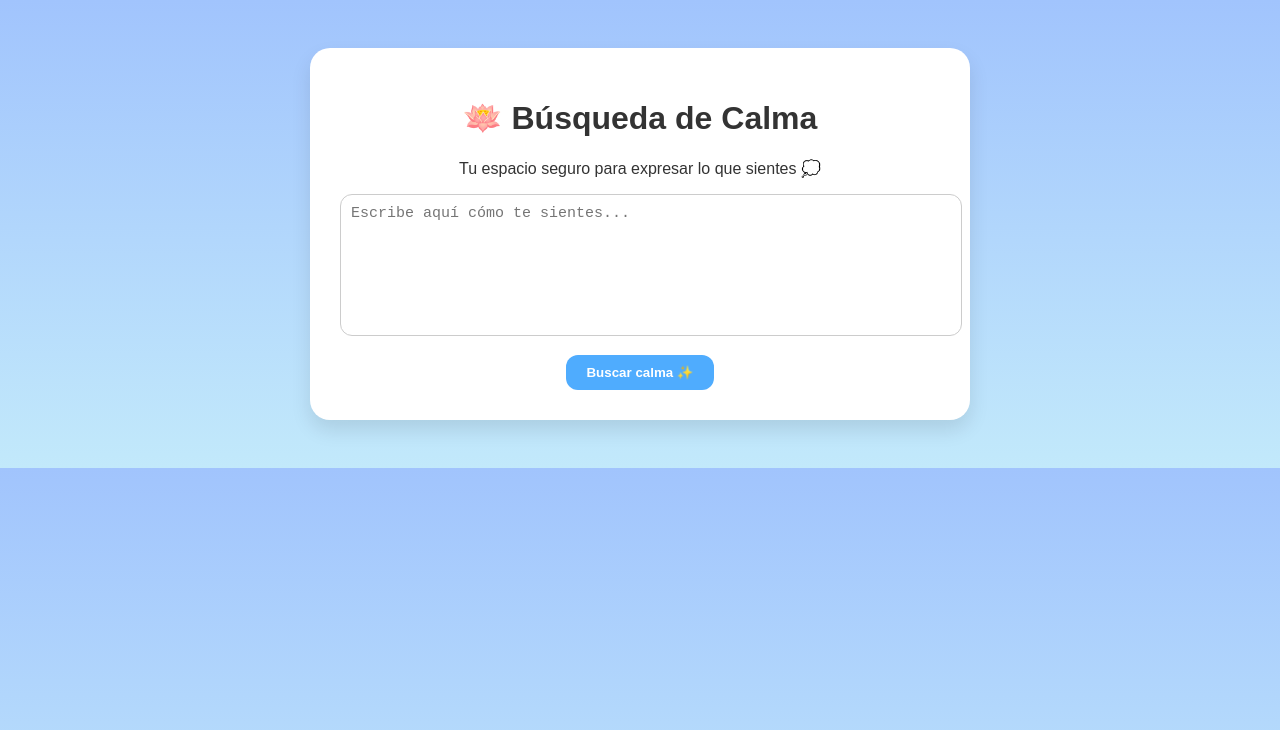
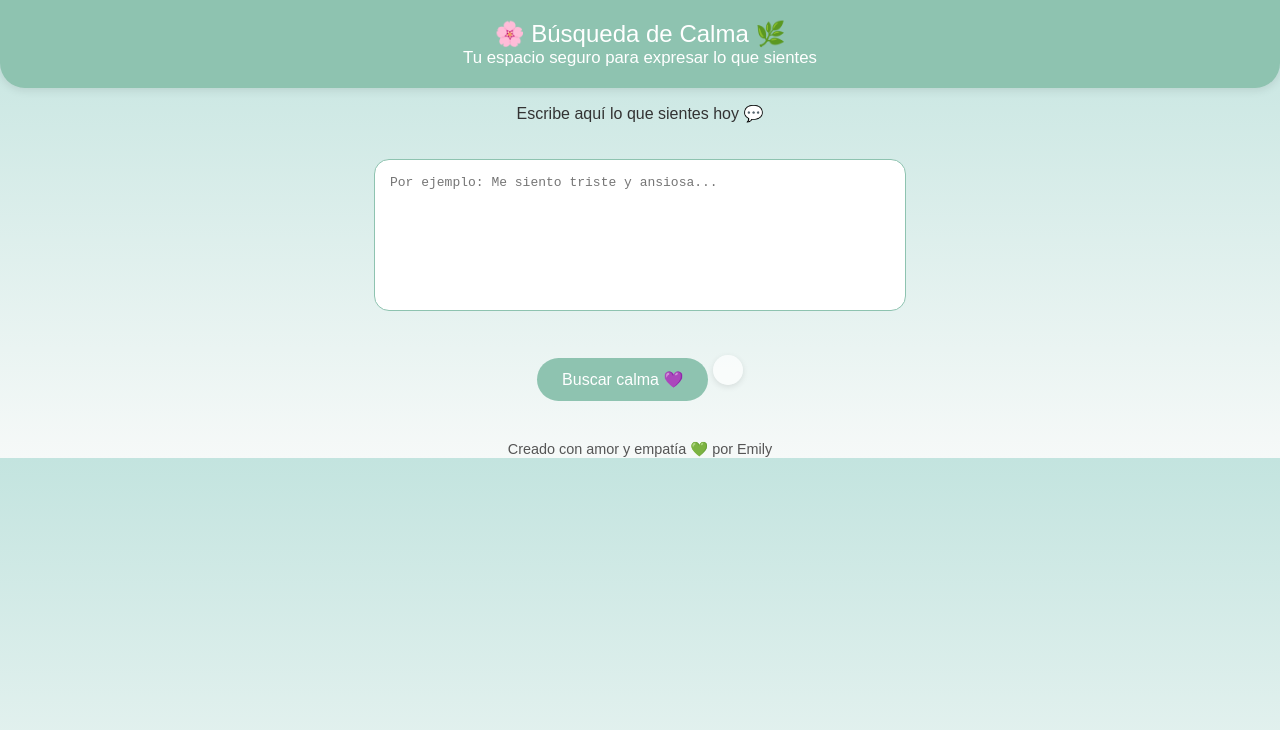
Before and after one commit to bellavargas1505-bot/Calm-Quest-, a plain HTML site: page index.html in a window 1280 px wide. Drawn offline with Linux system fonts and the light colour scheme.

Commit message:
Actualización: versión con respuestas automáticas

```diff
--- a/index.html
+++ b/index.html
@@ -1,57 +1,114 @@
 <!DOCTYPE html>
 <html lang="es">
 <head>
-  <meta charset="UTF-8">
-  <meta name="viewport" content="width=device-width, initial-scale=1.0">
-  <title>Búsqueda de Calma</title>
+  <meta charset="UTF-8" />
+  <meta name="viewport" content="width=device-width, initial-scale=1.0" />
+  <title>Búsqueda de Calma 🌿</title>
   <style>
     body {
-      background: linear-gradient(180deg, #a1c4fd, #c2e9fb);
-      font-family: 'Poppins', sans-serif;
+      font-family: "Poppins", sans-serif;
+      background: linear-gradient(180deg, #c3e4df, #f6f9f8);
       color: #333;
+      margin: 0;
+      padding: 0;
       text-align: center;
-      padding: 40px;
     }
-    .card {
-      background: white;
-      border-radius: 20px;
-      max-width: 600px;
-      margin: auto;
-      padding: 30px;
-      box-shadow: 0 10px 20px rgba(0,0,0,0.1);
+
+    header {
+      background-color: #8ec3b0;
+      color: white;
+      padding: 20px;
+      border-radius: 0 0 25px 25px;
+      font-size: 1.5em;
+      box-shadow: 0 2px 10px rgba(0,0,0,0.1);
     }
+
     textarea {
-      width: 100%;
+      width: 80%;
+      max-width: 500px;
       height: 120px;
-      border-radius: 12px;
-      border: 1px solid #ccc;
-      padding: 10px;
-      font-size: 15px;
+      margin: 20px 0;
+      padding: 15px;
+      border-radius: 15px;
+      border: 1px solid #8ec3b0;
+      font-size: 1em;
       resize: none;
+      outline: none;
     }
+
     button {
-      margin-top: 15px;
-      background: #4facfe;
+      background-color: #8ec3b0;
       color: white;
       border: none;
-      border-radius: 12px;
-      padding: 10px 20px;
+      padding: 12px 25px;
+      border-radius: 25px;
+      font-size: 1em;
       cursor: pointer;
-      font-weight: 600;
       transition: 0.3s;
     }
+
     button:hover {
-      background: #00f2fe;
+      background-color: #74b49b;
+    }
+
+    .response {
+      margin-top: 20px;
+      font-size: 1.1em;
+      background-color: #ffffffaa;
+      border-radius: 15px;
+      display: inline-block;
+      padding: 15px;
+      max-width: 80%;
+      box-shadow: 0 2px 6px rgba(0,0,0,0.1);
+    }
+
+    footer {
+      margin-top: 40px;
+      font-size: 0.9em;
+      color: #555;
     }
   </style>
 </head>
+
 <body>
-  <div class="card">
-    <h1>🪷 Búsqueda de Calma</h1>
-    <p>Tu espacio seguro para expresar lo que sientes 💭</p>
-    <textarea placeholder="Escribe aquí cómo te sientes..."></textarea>
-    <br>
-    <button>Buscar calma ✨</button>
-  </div>
+  <header>
+    🌸 Búsqueda de Calma 🌿
+    <div style="font-size:0.7em;">Tu espacio seguro para expresar lo que sientes</div>
+  </header>
+
+  <main>
+    <p>Escribe aquí lo que sientes hoy 💬</p>
+    <textarea id="feeling" placeholder="Por ejemplo: Me siento triste y ansiosa..."></textarea><br />
+    <button onclick="buscarCalma()">Buscar calma 💜</button>
+    <div id="response" class="response"></div>
+  </main>
+
+  <footer>Creado con amor y empatía 💚 por Emily</footer>
+
+  <script>
+    const respuestas = [
+      "Respira profundo 🌬, a veces detenerse un momento ya es avanzar.",
+      "Recuerda: lo que sientes es válido 💜 y está bien no estar bien.",
+      "Eres más fuerte de lo que crees 🌻. Todo mejora con el tiempo.",
+      "Hablar de lo que sientes ya es un gran paso 💬✨",
+      "No estás sola, hay personas que te quieren y desean verte bien 🌷",
+      "Hoy es un buen día para cuidar de ti 🕊",
+      "Tómate un momento para respirar y agradecer lo que sí tienes 💚"
+    ];
+
+    function buscarCalma() {
+      const texto = document.getElementById("feeling").value.trim();
+      const respuestaDiv = document.getElementById("response");
+
+      if (texto === "") {
+        respuestaDiv.innerHTML = "Por favor, escribe algo para que pueda ayudarte 🌿";
+        return;
+      }
+
+      // Escoge una respuesta aleatoria
+      const respuesta = respuestas[Math.floor(Math.random() * respuestas.length)];
+      respuestaDiv.innerHTML = respuesta;
+    }
+  </script>
 </body>
 </html>
```
